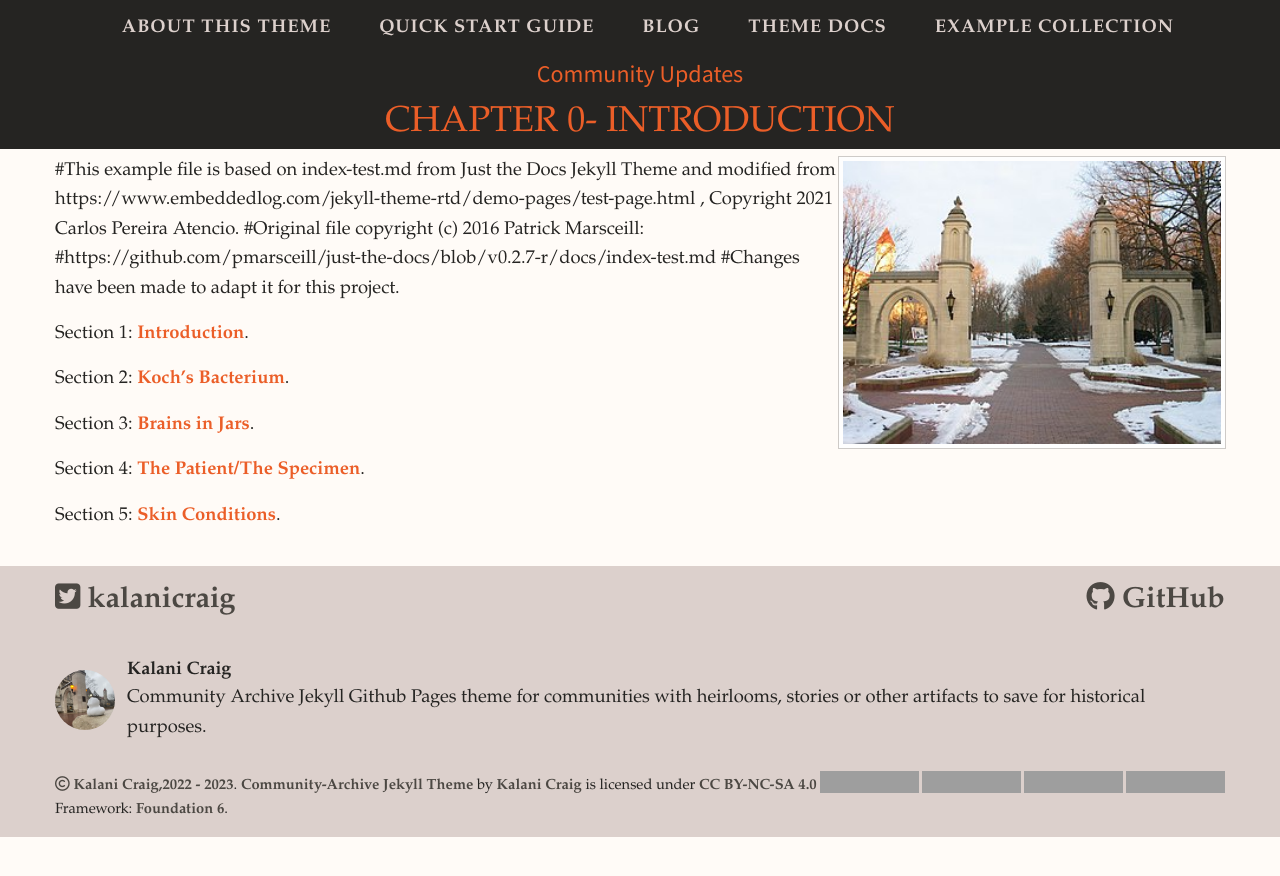
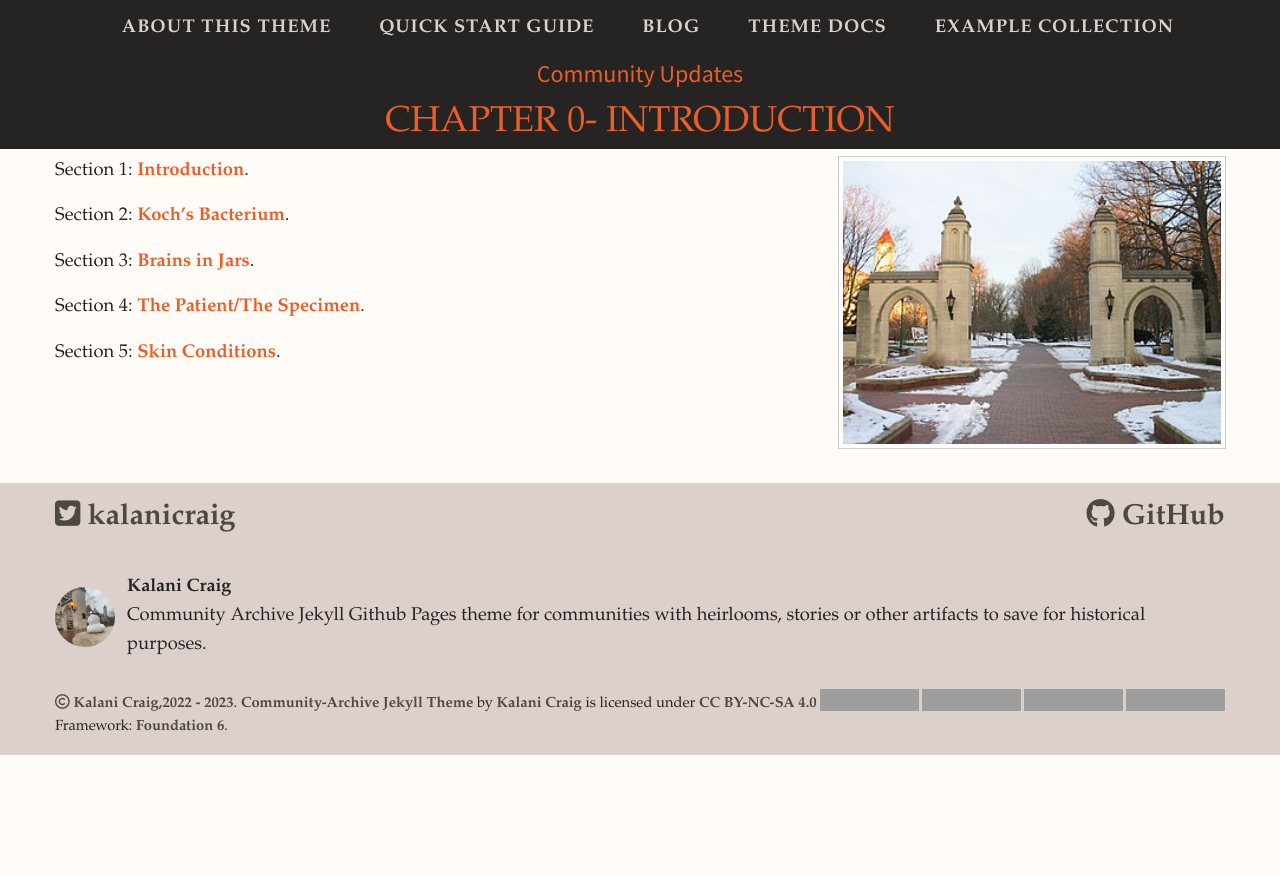
Before and after one commit to TuberculosisSpecimen/diss, a Jekyll site: the page built from _posts/2022-07-18-Chapter-0.md, in a window 1280 px wide, cut to the strip 0-876 px from the top of the page. Built offline with Jekyll 4.4.1, drawn with Linux system fonts in a browser that asks for light colours; nearby versions of some CDN libraries; some web fonts are replaced; grey boxes are pictures that could not be loaded.

Commit message:
Update 2022-07-18-Chapter-0.md
Returned page to initial state

```diff
--- a/_posts/2022-07-18-Chapter-0.md
+++ b/_posts/2022-07-18-Chapter-0.md
@@ -1,4 +1,8 @@
 ---
+# This example file is based on index-test.md from Just the Docs Jekyll Theme and modified from https://www.embeddedlog.com/jekyll-theme-rtd/demo-pages/test-page.html , Copyright 2021 Carlos Pereira Atencio.
+# Original file copyright (c) 2016 Patrick Marsceill:
+# https://github.com/pmarsceill/just-the-docs/blob/v0.2.7-r/docs/index-test.md
+# Changes have been made to adapt it for this project.
 
 layout: post
 title: Chapter 0- Introduction
@@ -8,10 +12,6 @@ pullquote: "You're 5 steps from a community archive!"
 image: "IUB_SampleGates.jpg"
 
 ---
-#This example file is based on index-test.md from Just the Docs Jekyll Theme and modified from https://www.embeddedlog.com/jekyll-theme-rtd/demo-pages/test-page.html , Copyright 2021 Carlos Pereira Atencio.
-#Original file copyright (c) 2016 Patrick Marsceill:
-#https://github.com/pmarsceill/just-the-docs/blob/v0.2.7-r/docs/index-test.md
-#Changes have been made to adapt it for this project.
 
 Section 1: [Introduction]({% link _posts/2022-05-01-what-is-community-archiving.md %}).
 
```
